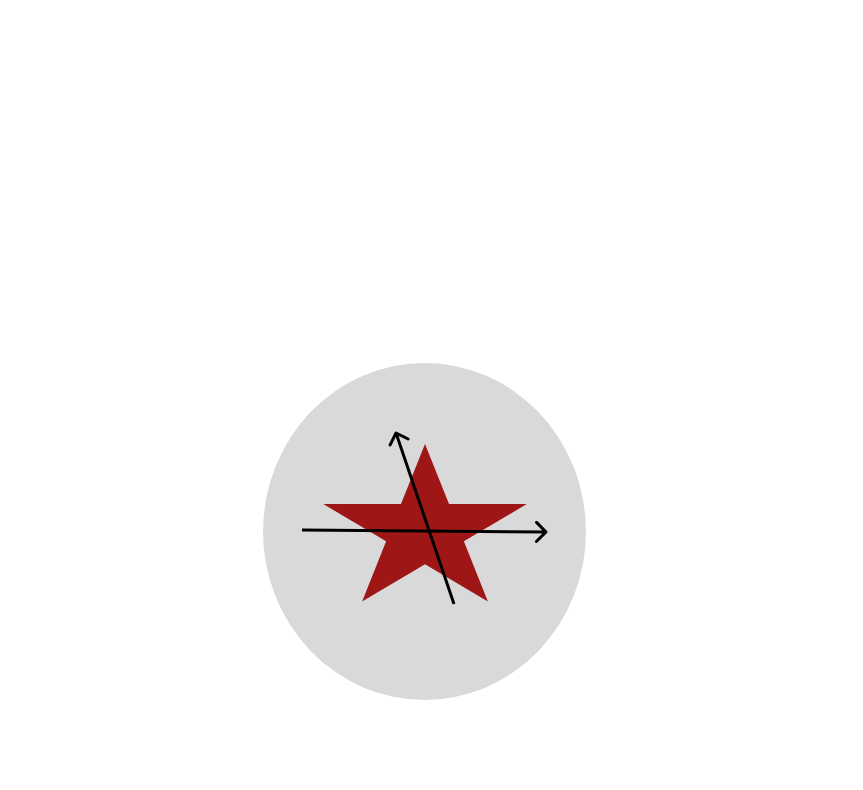
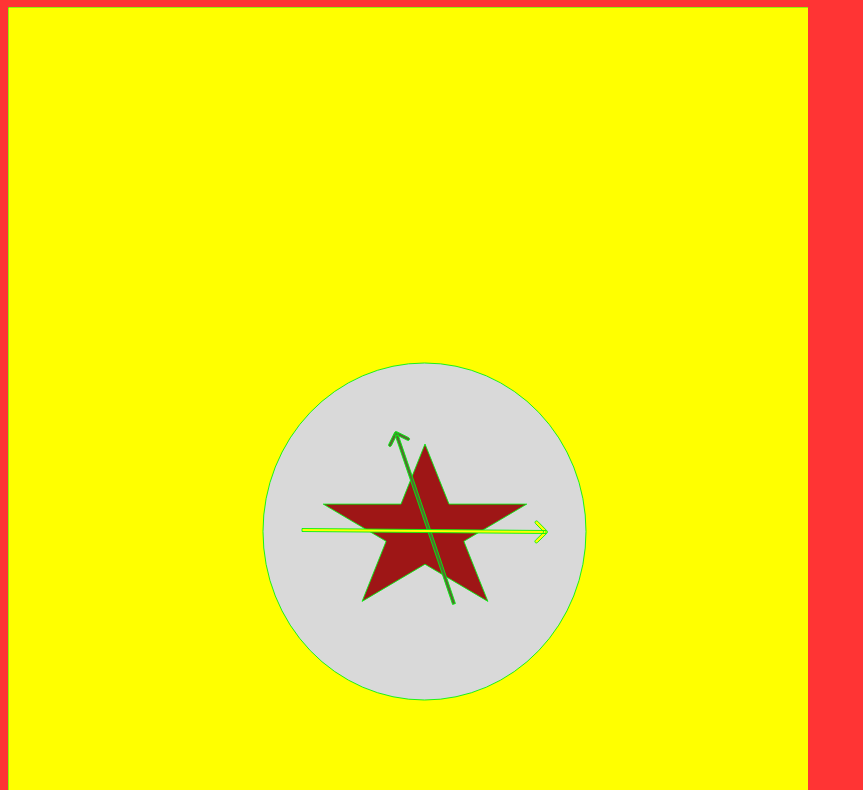
Before and after one commit to jdvgsa/SVG-Logo-Assignment, a plain HTML site: page index.html in a window 1280 px wide. Shown: the part 73-863 px from the top of the page, without its empty margins (0-863 px from the left). Drawn offline with Linux system fonts and the light colour scheme.

Commit message:
final changes

```diff
--- a/index.html
+++ b/index.html
@@ -4,31 +4,31 @@
   <meta charset="UTF-8">
   <meta name="viewport" content="width=device-width, initial-scale=1.0">
   <title>SVG Logo Design</title>
+  <link rel="stylesheet" href="main.css">
 </head>
 <body>
 
-<h1>SVG Logo Design Example</h1>
-<svg xmlns="http://www.w3.org/2000/svg" width="800" height="1000" fill="none">
-  <path fill="#1E1E1E" d="M0 0h834v1194H0z"/>
-  <path fill="#fff" d="M0 0h834v1194H0z"/>
-  <ellipse cx="416.5" cy="524.5" fill="#D9D9D9" rx="161.5" ry="168.5"/>
-  <path fill="#9E1616" d="m417 437 24.023 60.116h77.74l-62.893 37.153 24.023 60.115L417 557.231l-62.893 37.153 24.023-60.115-62.893-37.153h77.74L417 437Z"/>
-  <path fill="#000" d="M388.664 424.655c-.743-.367-1.643-.062-2.009.681l-5.974 12.107c-.367.742-.062 1.642.681 2.008.743.367 1.643.062 2.009-.681l5.31-10.761 10.762 5.31c.742.367 1.642.062 2.008-.681.367-.743.062-1.643-.681-2.009l-12.106-5.974Zm58.757 171.863-58-171-2.842.964 58 171 2.842-.964Z"/>
-  <path fill="#000" d="M539.052 526.069c.59-.581.598-1.53.017-2.121l-9.467-9.624c-.581-.59-1.531-.598-2.121-.017-.591.581-.599 1.53-.018 2.121l8.416 8.555-8.555 8.415c-.59.581-.598 1.531-.017 2.121.581.591 1.53.599 2.121.018l9.624-9.468ZM293.988 524.5l244 2 .024-3-244-2-.024 3Z"/>
+  <h1>SVG Logo Design Example</h1>
+  <div>
+  <!-- <svg class="SVGelement"></svg> -->
+  <svg class="SVGelement" xmlns="http://www.w3.org/2000/svg" width="800" height="1000" fill="none">
+    <path fill="#1E1E1E" d="M0 0h834v1194H0z"/>
+    <path fill="#FFFF00" d="M0 0h834v1194H0z"/>
+    <ellipse cx="416.5" cy="524.5" fill="#D9D9D9" rx="161.5" ry="168.5"/>
+    <path fill="#9E1616" d="m417 437 24.023 60.116h77.74l-62.893 37.153 24.023 60.115L417 557.231l-62.893 37.153 24.023-60.115-62.893-37.153h77.74L417 437Z"/>
+    <path fill="#556B2F" d="M388.664 424.655c-.743-.367-1.643-.062-2.009.681l-5.974 12.107c-.367.742-.062 1.642.681 2.008.743.367 1.643.062 2.009-.681l5.31-10.761 10.762 5.31c.742.367 1.642.062 2.008-.681.367-.743.062-1.643-.681-2.009l-12.106-5.974Zm58.757 171.863-58-171-2.842.964 58 171 2.842-.964Z"/>
+    <path fill="#FFFF00" d="M539.052 526.069c.59-.581.598-1.53.017-2.121l-9.467-9.624c-.581-.59-1.531-.598-2.121-.017-.591.581-.599 1.53-.018 2.121l8.416 8.555-8.555 8.415c-.59.581-.598 1.531-.017 2.121.581.591 1.53.599 2.121.018l9.624-9.468ZM293.988 524.5l244 2 .024-3-244-2-.024 3Z"/>
 </svg>
 
-<!-- <svg xmlns="http://www.w3.org/2000/svg" viewBox="0 0 834 1194">
-  <rect width="100%" height="100%" fill="#1E1E1E"/>
-  <ellipse cx="416.5" cy="524.5" fill="#D9D9D9" rx="161.5" ry="168.5"/>
-  <path fill="#9E1616" d="M441.023 497.116l24.023 60.115h77.74l-62.893 37.153 24.023 60.115-62.893 37.153 24.023-60.115-62.893-37.153h77.74l24.023-60.116Z"/>
-  <path fill="#000" d="M388.664 424.655c-.743-.367-1.643-.062-2.009.681l-5.974 12.107c-.367.742-.062 1.642.681 2.008.743.367 1.643.062 2.009-.681l5.31-10.761 10.762 5.31c.742.367 1.642.062 2.008-.681.367-.743.062-1.643-.681-2.009l-12.106-5.974Zm58.757 171.863-58-171-2.842.964 58 171 2.842-.964Z"/>
-  <path fill="#000" d="M539.052 526.069c.59-.581.598-1.53.017-2.121l-9.467-9.624c-.581-.59-1.531-.598-2.121-.017-.591.581-.599 1.53-.018 2.121l8.416 8.555-8.555 8.415c-.59.581-.598 1.531-.017 2.121.581.591 1.53.599 2.121.018l9.624-9.468ZM293.988 524.5l244 2 .024-3-244-2-.024 3Z"/>
-</svg> -->
 
-
-
-
-
-
+    <!-- <svg xmlns="http://www.w3.org/2000/svg" width="800" height="1000" fill="none">
+      <path fill="#1E1E1E" d="M0 0h834v1194H0z"/>
+      <path fill="#fff" d="M0 0h834v1194H0z"/>
+      <ellipse cx="416.5" cy="524.5" fill="#D9D9D9" rx="161.5" ry="168.5"/>
+      <path fill="#9E1616" d="m417 437 24.023 60.116h77.74l-62.893 37.153 24.023 60.115L417 557.231l-62.893 37.153 24.023-60.115-62.893-37.153h77.74L417 437Z"/>
+      <path fill="#000" d="M388.664 424.655c-.743-.367-1.643-.062-2.009.681l-5.974 12.107c-.367.742-.062 1.642.681 2.008.743.367 1.643.062 2.009-.681l5.31-10.761 10.762 5.31c.742.367 1.642.062 2.008-.681.367-.743.062-1.643-.681-2.009l-12.106-5.974Zm58.757 171.863-58-171-2.842.964 58 171 2.842-.964Z"/>
+      <path fill="#000" d="M539.052 526.069c.59-.581.598-1.53.017-2.121l-9.467-9.624c-.581-.59-1.531-.598-2.121-.017-.591.581-.599 1.53-.018 2.121l8.416 8.555-8.555 8.415c-.59.581-.598 1.531-.017 2.121.581.591 1.53.599 2.121.018l9.624-9.468ZM293.988 524.5l244 2 .024-3-244-2-.024 3Z"/>
+  </svg> -->
+</div>
 </body>
 </html>
--- a/main.css
+++ b/main.css
@@ -0,0 +1,20 @@
+svg {
+  background-color: rgba(255, 0, 0, 0.733);
+  color: rgba(255, 0, 0, 0.753);
+}
+/* div {
+  background-color: red;
+} */
+body {
+  background-color: rgba(255, 0, 0, 0.795);
+}
+
+.SVGelement {
+  fill: rgba(0, 255, 106, 0.897);
+  stroke: rgba(1, 243, 14, 0.884);
+}
+
+.svg1 {
+  color: rgba(36, 10, 182, 0.541);
+  fill: rgb(30, 5, 170)
+}
```
